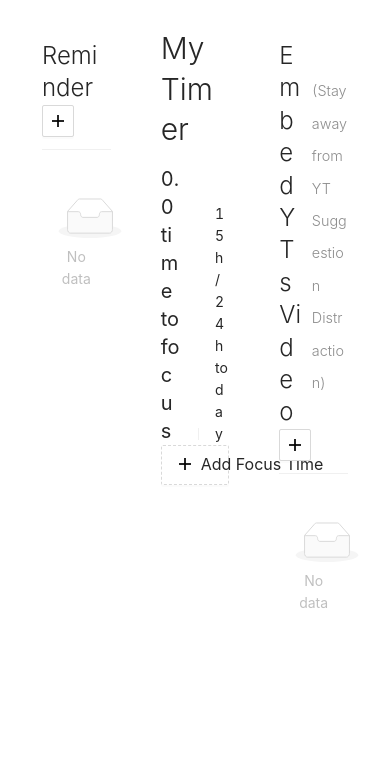
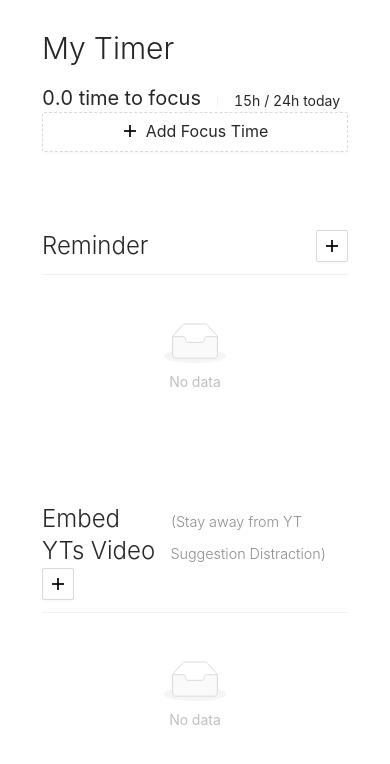
Before and after one commit to putrasurya/kaizen, a React (Create React App) app: page / in a window 390 px wide. Shown: the top 764 px of the page. Built offline with nearby package versions, Linux system fonts and the light colour scheme.

Commit message:
responsive display

```diff
--- a/src/App.js
+++ b/src/App.js
@@ -6,14 +6,14 @@ import AppTimer from "./components/AppTimer";
 function App() {
   return (
     <div className="padding-left-3 padding-right-3">
-      <Row className="padding-top-2" gutter={50}>
-        <Col span={8}>
+      <Row className="padding-top-2" gutter={[50, 50]}>
+        <Col span={24} xs={{ order: 2 }} lg={{ order: 1, span: 12 }} xl={8}>
           <AppReminder />
         </Col>
-        <Col span={8}>
+        <Col span={24} xs={{ order: 1 }} lg={{ order: 1, span: 12 }} xl={8}>
           <AppTimer />
         </Col>
-        <Col span={8}>
+        <Col span={24} xs={{ order: 3 }} lg={{ order: 1, span: 12 }} xl={8}>
           <AppEmbed />
         </Col>
       </Row>
```
